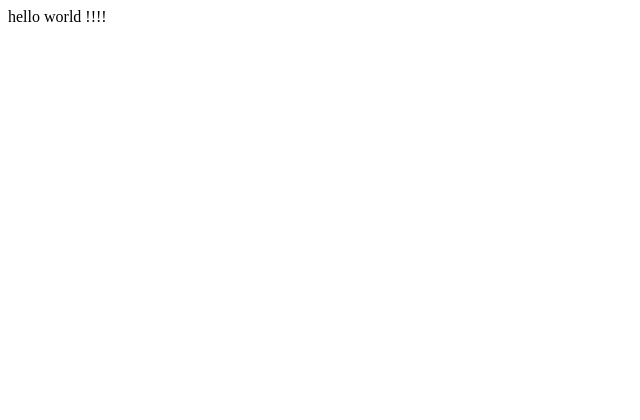
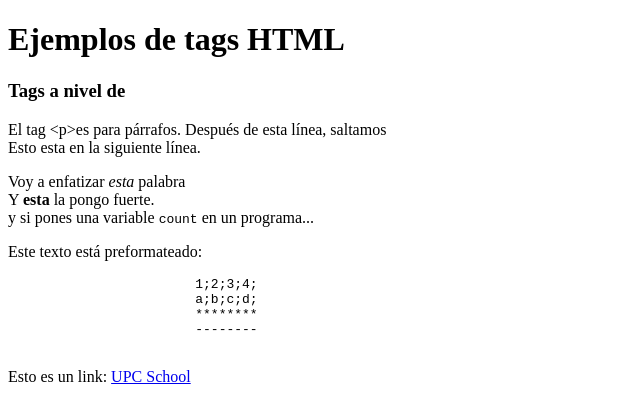
Before and after one commit to alexcgomez/html1, a plain HTML site: page index.html in a window 1280 px wide. Shown: the whole page, without its empty margins (0-640 px from the left). Drawn offline with Linux system fonts and the light colour scheme.

Commit message:
Añado <main> y una sección

```diff
--- a/index.html
+++ b/index.html
@@ -8,9 +8,35 @@
 </head>
 
 <body>
-hello world !!!!
+    <main>
+        <h1>Ejemplos de tags HTML</h1>
+        <article>
+            <section>
+                <h3>Tags a nivel de</h3>
+                <p>El tag &lt;p&gt;es para párrafos. Después de esta línea, saltamos<br>
+                    Esto esta en la siguiente línea.</p>
+                <p>
+                    Voy a enfatizar <em>esta</em> palabra <br>
+                    Y <strong>esta</strong> la pongo fuerte. <br>
+                    y si pones una variable <code>count</code> en un programa...
+                </p>
 
-
+                <p>
+                    Este texto está preformateado:
+                    <pre>
+                        1;2;3;4;
+                        a;b;c;d;
+                        ********
+                        --------
+                    </pre>
+                </p>
+                <p>
+                    Esto es un link:
+                    <a href="http://upcschool.com">UPC School</a>
+                </p>
+            </section>
+        </article>
+    </main>
 </body>
 
 </html>
```
